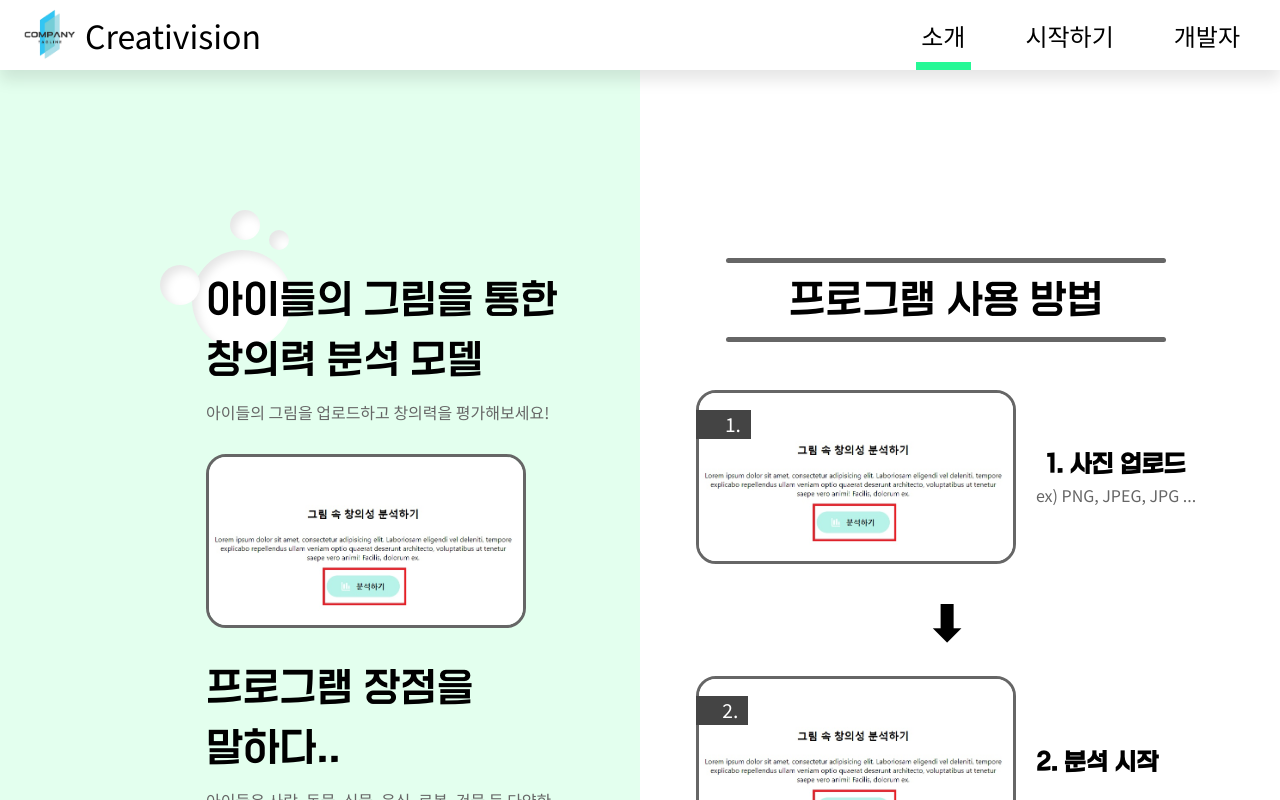
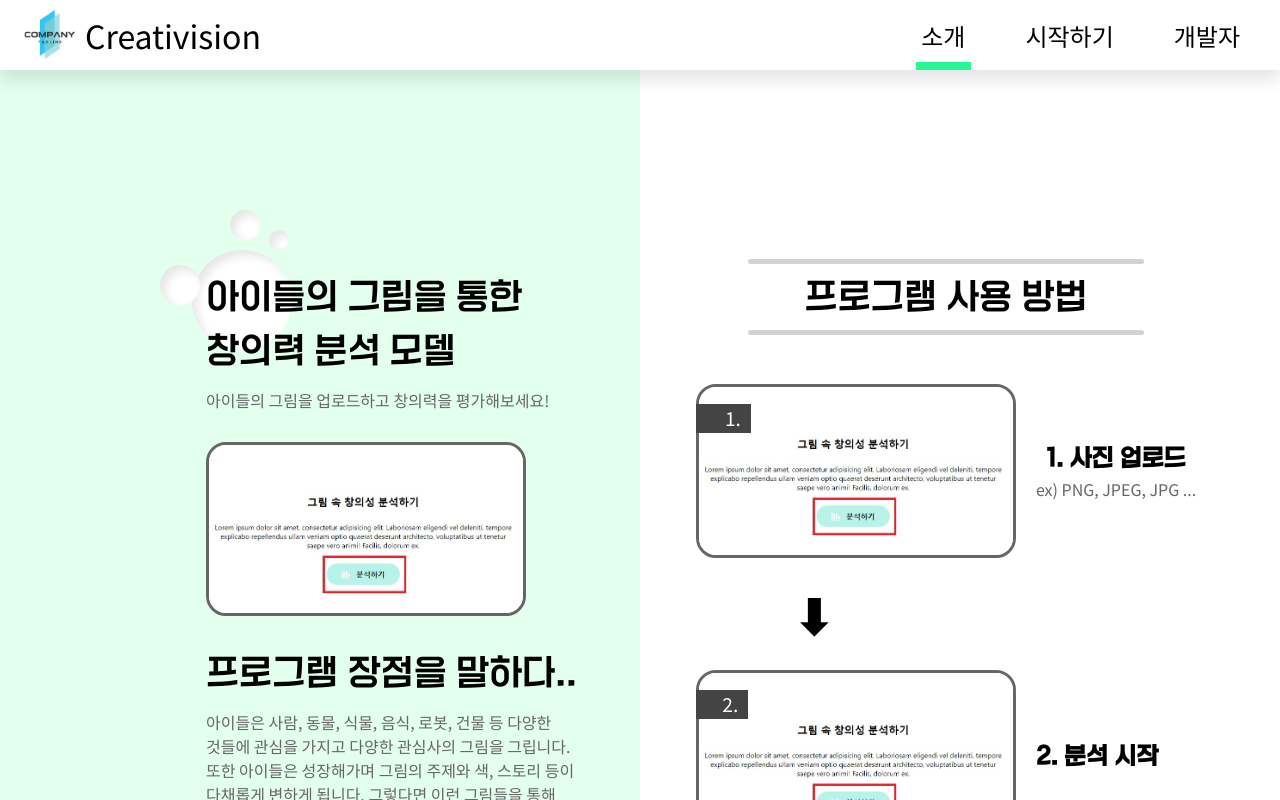
Before and after one commit to limhuijin/Painting_Creativity_React, a React (Vite) app: page /about in a window 1280 px wide. Shown: the top 800 px of the page. Built offline with nearby package versions, Linux system fonts and the light colour scheme; a web font is replaced by a local one.

Commit message:
소개하기페이지 3차 피드백(글씨 크기 변경, 색상 변경, 화살표&버튼 정렬)

```diff
--- a/src/pages/About.jsx
+++ b/src/pages/About.jsx
@@ -84,7 +84,7 @@ const Style = styled.div`
   }
 
   h1 {
-    font-size: 2.5em;
+    font-size: 2.25em; /* 3차 피드백 - 글씨 크기 수정*/
   }
 
   h2 {
@@ -99,6 +99,7 @@ const Style = styled.div`
     margin-top: 100px;
     align-self: center;
     text-decoration: none;
+    transform: translateX(-20%); /* 3차 피드백 - 이미지 기준으로 버튼 가운데 정렬 */
   }
 
   .right > h1 {
@@ -111,7 +112,7 @@ const Style = styled.div`
     height: 5px;
     top: -20%;
     left: -20%;
-    background-color: ${color.lightGray};
+    background-color: #d3d3d3; /* 3차 피드백 - 더 연한 회색 스포이트는 뭐임? */
     border-radius: 50px;
   }
 
@@ -156,6 +157,7 @@ const Style = styled.div`
     font-weight: bold;
     font-size: 3em;
     align-self: center;
+    transform: translateX(-330%); /* 이미지 기준으로 화살표 중앙 정렬 */
   }
 `;
 
```
